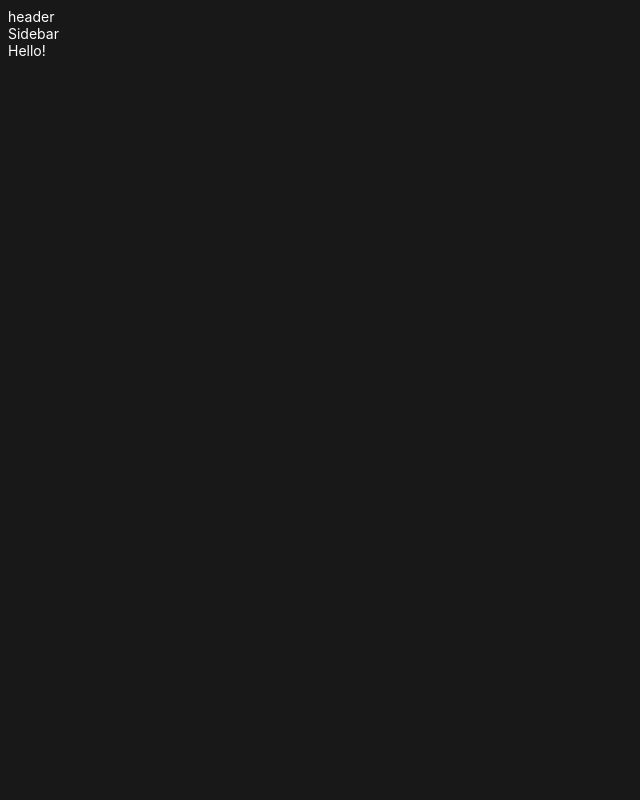
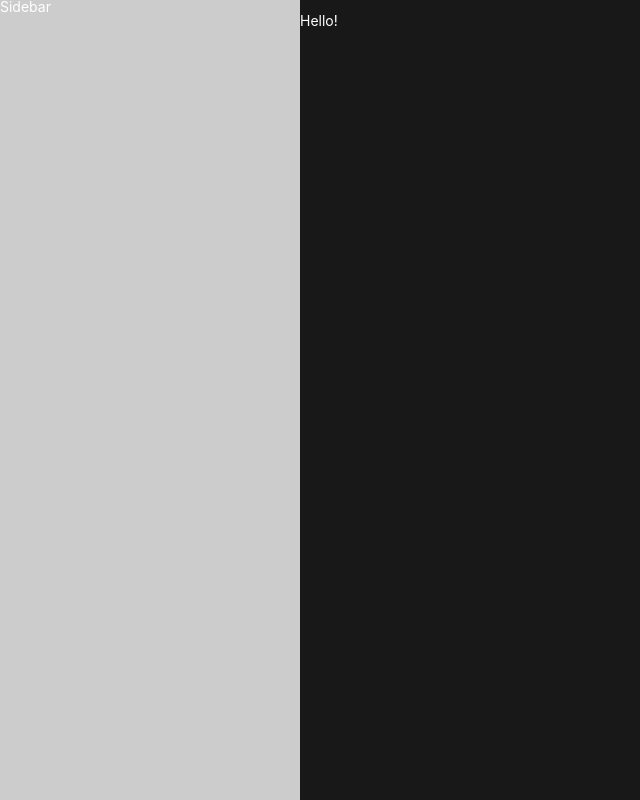
Before and after one commit to yehorich75/personal-blog, a website: page src/index.html in a window 1280 px wide. Shown: the whole page, without its empty margins (0-640 px from the left). Drawn offline with nearby package versions, Linux system fonts and the light colour scheme; files that its build step writes are made by us from their sources.

Commit message:
SCSS blocks start create

```diff
--- a/src/assets/scss/_vars.scss
+++ b/src/assets/scss/_vars.scss
@@ -1,3 +1,5 @@
 $primary: #828282;
 $secondary: #121212;
 $white: #fff;
+
+$z-index-sidebar: 1000;
--- /dev/null
+++ b/src/assets/scss/blocks/main.scss
@@ -0,0 +1,3 @@
+.main {
+    padding-left: 300px;
+}
--- /dev/null
+++ b/src/assets/scss/blocks/sidebar.scss
@@ -0,0 +1,11 @@
+.sidebar {
+    width: 300px;
+    height: 100vh;
+
+    background-color: #ccc;
+
+    position: fixed;
+    top: 0;
+    left: 0;
+    z-index: $z-index-sidebar;
+}
--- a/src/assets/scss/style.scss
+++ b/src/assets/scss/style.scss
@@ -1,3 +1,4 @@
+@import 'vendor/reset';
 @import 'vars';
 
 html {
@@ -13,3 +14,9 @@ body {
   font-size: 1.4rem;
   color: $white;
 }
+
+
+/* Blocks */
+@import 'blocks/header';
+@import 'blocks/sidebar';
+@import 'blocks/main';
```
Also changed, not shown: dist/assets/css/style.min.css, src/assets/scss/blocks/header.scss (added), src/assets/scss/vendor/reset.scss (renamed from src/assets/scss/vendor/reset.css).
